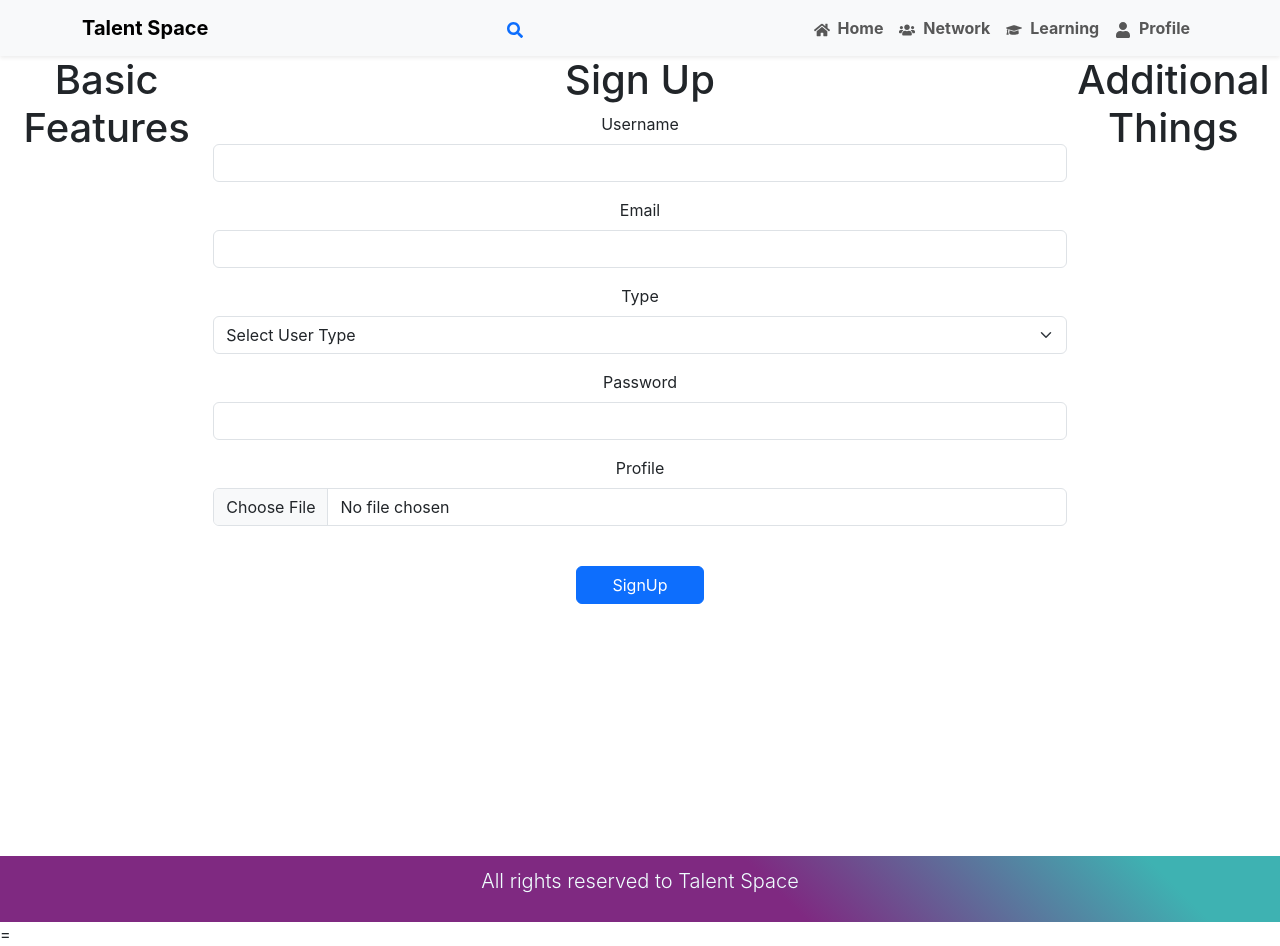
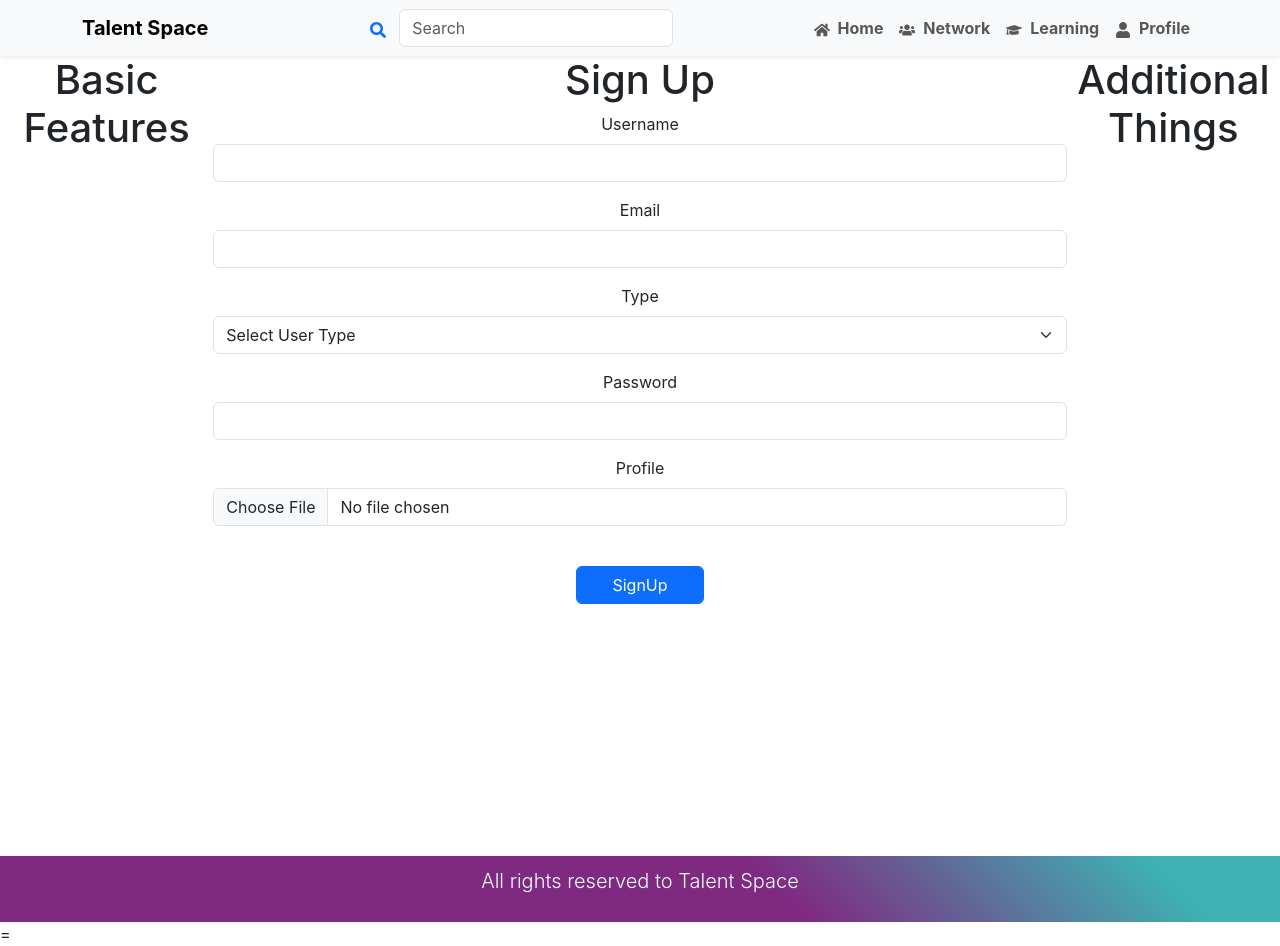
Before and after one commit to Sireesha2203/talent_space, a React (Create React App) app: page /signup in a window 1280 px wide. Built offline with nearby package versions, Linux system fonts and the light colour scheme.

Commit message:
commit_22-03-24_23:34

```diff
--- a/src/components/Navbar/NavigationBar.jsx
+++ b/src/components/Navbar/NavigationBar.jsx
@@ -15,18 +15,16 @@ function TalentSpaceNavbar() {
         <Navbar.Brand href="/" className="fw-bold">Talent Space</Navbar.Brand>
         <Navbar.Toggle aria-controls="navbarScroll" />
         <Navbar.Collapse id="navbarScroll">
-          <Form className="d-flex ms-auto align-items-center">
-            <Button variant="link" onClick={toggleSearch}>
+          <Form className="d-flex ms-auto align-items-center position-relative">
+            <Button variant="link" onClick={toggleSearch} className="search-icon">
               <FaSearch />
             </Button>
-            {showSearch && (
-              <FormControl
-                type="search"
-                placeholder="Search"
-                className="me-2"
-                aria-label="Search"
-              />
-            )}
+            <FormControl
+              type="search"
+              placeholder="Search"
+              className={`search-field ${showSearch ? 'visible' : ''}`}
+              aria-label="Search"
+            />
           </Form>
           <Nav className="ms-auto align-items-center">
             <Nav.Link href="/" className="fw-bold"><FaHome className="me-1" /> Home</Nav.Link>
--- a/src/components/Navbar/Navigationbar.css
+++ b/src/components/Navbar/Navigationbar.css
@@ -1,77 +1,29 @@
-.nav {
-  /* Adjust padding and margin as needed */
-  padding: 10px 20px;
-  margin-bottom: 20px;
+.search-icon {
+  font-size: 1.5rem;
+  color: #6c757d; /* Adjust icon color */
+  transition: color 0.3s ease-in-out;
 }
 
-.navbar {
-  /* Remove default Bootstrap border and adjust background color */
-  border: none;
-  background-color: #f8f9fa; /* Light gray background */
+.search-icon:hover {
+  color: #495057; /* Change icon color on hover */
 }
 
-.left-side,
-.right-side {
-  /* Set flexbox properties for horizontal layout */
-  display: flex;
-  align-items: center; /* Vertically center content */
+.search-field {
+  width: 0;
+  opacity: 0;
+  padding: 0;
+  margin: 0;
+  border: none;
+  background-color: transparent;
+  transition: width 0.3s ease-in-out, opacity 0.3s ease-in-out;
 }
 
-.navbar-brand {
-  /* Style the logo */
-  display: flex;
-  align-items: center; /* Vertically center logo text */
-  margin-right: 10px; /* Add some spacing after the logo */
+.search-field.visible {
+  width: 150px; /* Adjust width as needed */
+  opacity: 1;
+  padding: 0.375rem 0.75rem;
+  margin-left: 10px; /* Adjust margin as needed */
+  border-radius: 0.25rem; /* Add border radius for rounded edges */
+  background-color: #f8f9fa; /* Background color for search field */
+  box-shadow: 0px 0px 10px rgba(0, 0, 0, 0.1); /* Add shadow for depth */
 }
-
-.logo {
-  /* Style the logo image */
-  width: 40px; /* Adjust width as needed */
-  height: 40px; /* Adjust height as needed */
-  margin-right: 5px; /* Add spacing between logo and text */
-}
-
-.logo-text {
-  /* Style the logo text */
-  font-weight: bold; /* Make the logo text bolder */
-}
-
-.form-inline {
-  /* Adjust search bar width for responsiveness */
-  flex: 1; /* Allow the form to grow and fill the available space */
-}
-
-.learning-icon {
-  /* Style the learning icon */
-  display: flex;
-  align-items: center;
-}
-
-.icon {
-  /* Style the learning icon image */
-  width: 30px; /* Adjust width as needed */
-  height: 30px; /* Adjust height as needed */
-  margin-right: 5px; /* Add spacing between icon and text */
-}
-
-.icon-text {
-  /* Style the learning icon text */
-  /* Adjust font-weight as needed */
-}
-
-/* Optional media query for smaller screens */
-@media (max-width: 768px) {
-  .left-side,
-  .right-side {
-    /* Stack logo and search bar vertically on smaller screens */
-    flex-direction: column;
-    align-items: flex-start; /* Align content to the left */
-    margin: 5px 0; /* Add some margin between stacked elements */
-  }
-
-  .logo-text,
-  .icon-text {
-    /* Adjust font size for smaller screens */
-    font-size: 14px; /* Adjust as needed */
-  }
-}
```
